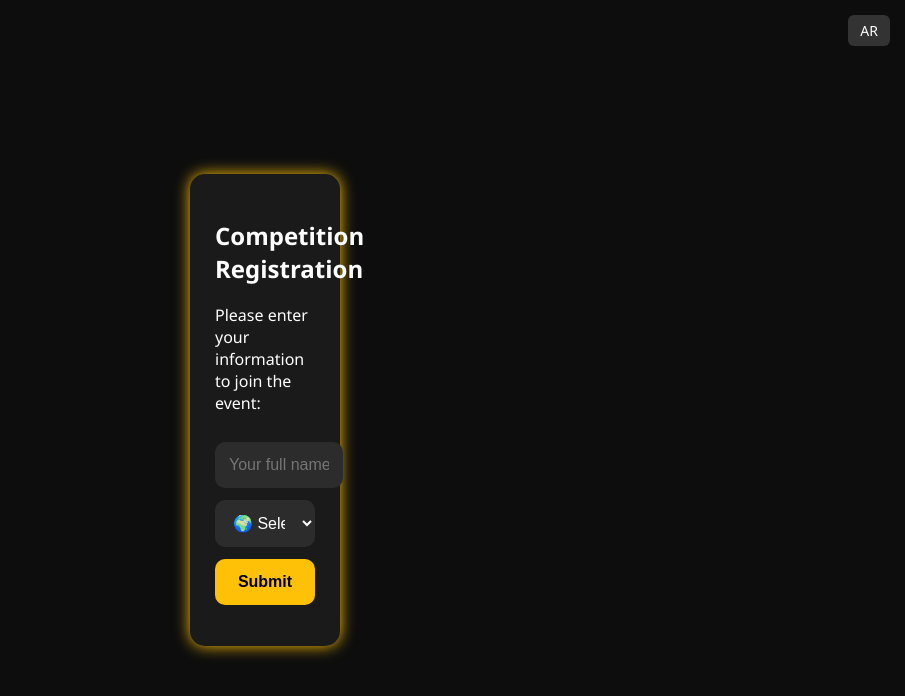
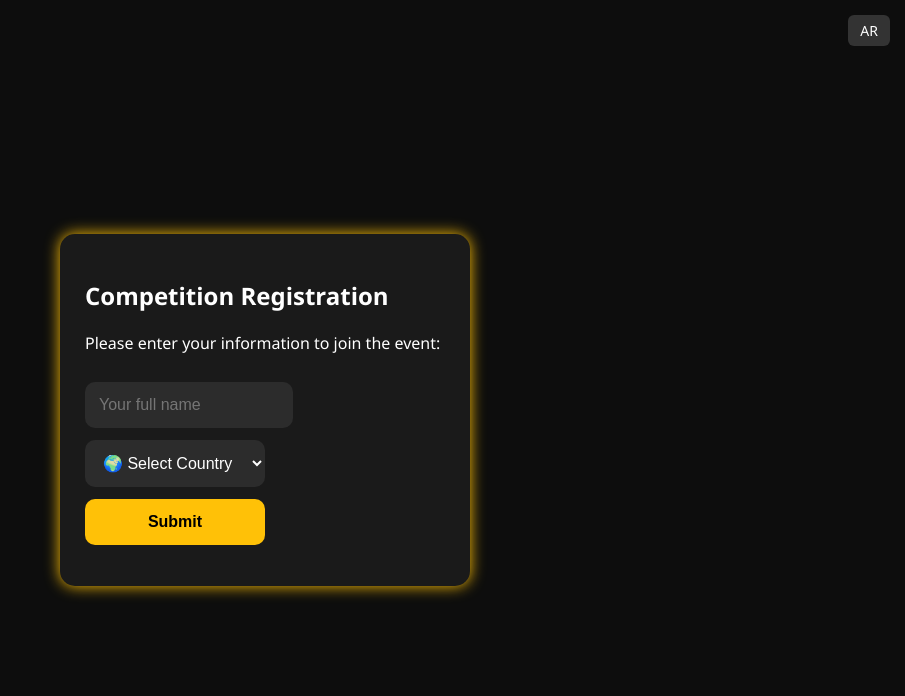
Before and after one commit to charafbennorine/aboufalah, a plain HTML site: page index.html in a window 1280 px wide. Shown: the whole page, without its empty margins (375-1280 px from the left). Drawn offline with Linux system fonts and the light colour scheme.

Commit message:
Update index.html

```diff
--- a/index.html
+++ b/index.html
@@ -23,12 +23,12 @@
       padding: 25px;
       border-radius: 15px;
       box-shadow: 0 0 15px #ffc107;
-      width: 100px;
+      width: 100%;
       max-width: 360px;
     }
 
     input, select, button {
-      width: 100%;
+      width: 50%;
       padding: 14px;
       margin-top: 12px;
       font-size: 16px;
```
